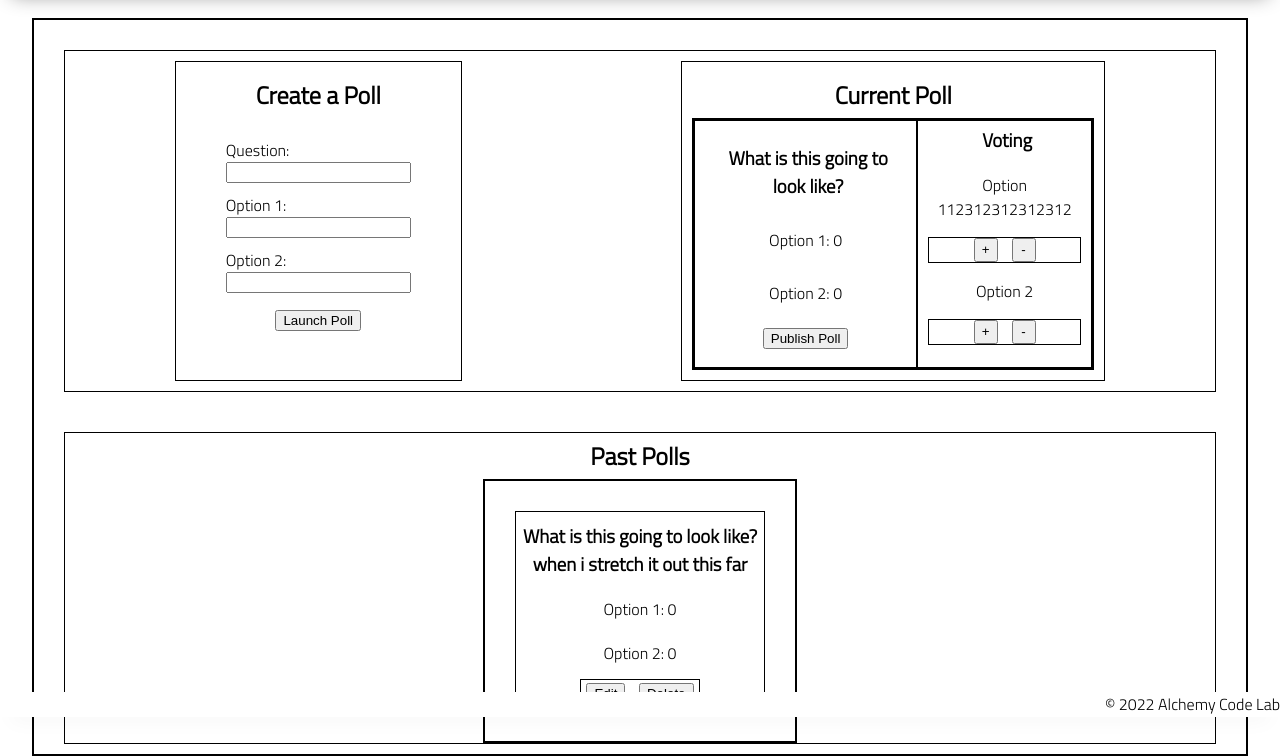
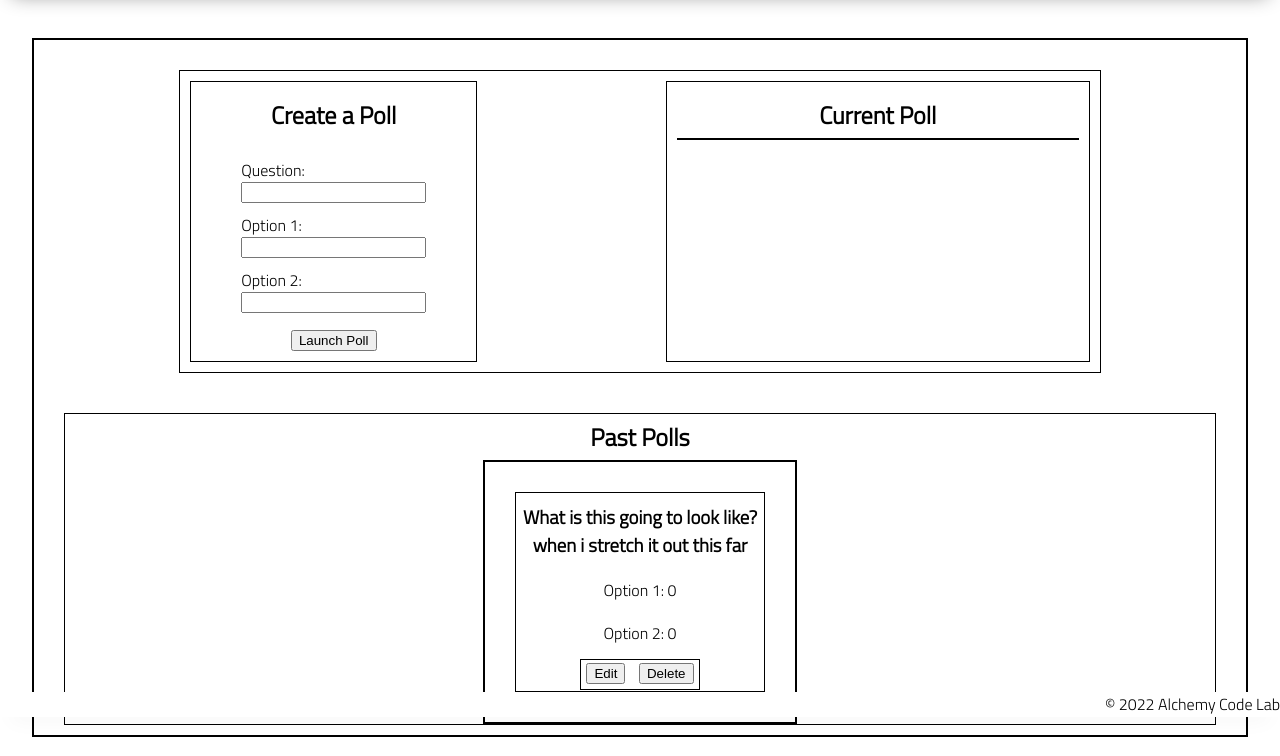
Before and after one commit to rileyjhoff/1.3b-poll-tracker-supabase-from-scratch, a plain HTML site: page polls/index.html in a window 1280 px wide. Shown: the part 83-839 px from the top of the page. Drawn offline with nearby package versions, Linux system fonts and the light colour scheme.

Commit message:
little bit of styling

```diff
--- a/polls/index.html
+++ b/polls/index.html
@@ -41,27 +41,7 @@
                 <div id="current-poll">
                     <h2>Current Poll</h2>
                     <div id="current-poll-container">
-                        <div class="current">
-                            <div class="question-container">
-                                <h3>What is this going to look like?</h3>
-                                <p>Option 1: 0</p>
-                                <p>Option 2: 0</p>
-                                <button id="publish-poll">Publish Poll</button>
-                            </div>
-                            <div class="voting-container">
-                                <h3>Voting</h3>
-                                <p>Option 112312312312312</p>
-                                <div class="voting-buttons">
-                                    <button id="option1-add">+</button>
-                                    <button id="option1-subtract">-</button>
-                                </div>
-                                <p>Option 2</p>
-                                <div class="voting-buttons">
-                                    <button id="option2-add">+</button>
-                                    <button id="option2-subtract">-</button>
-                                </div>
-                            </div>
-                        </div>
+
                     </div>
                 </div>
             </div>
--- a/styles/style.css
+++ b/styles/style.css
@@ -149,14 +149,18 @@ h3 {
 }
 
 .polls-top {
-    width: 100%;
+    width: 80%;
     display: flex;
-    justify-content: space-around;
+    justify-content: space-between;
 }
 
 #create-poll, #current-poll {
     padding: 10px;
     margin: 10px;
+}
+
+#current-poll {
+    width:424px;
 }
 
 #create-poll {
```
